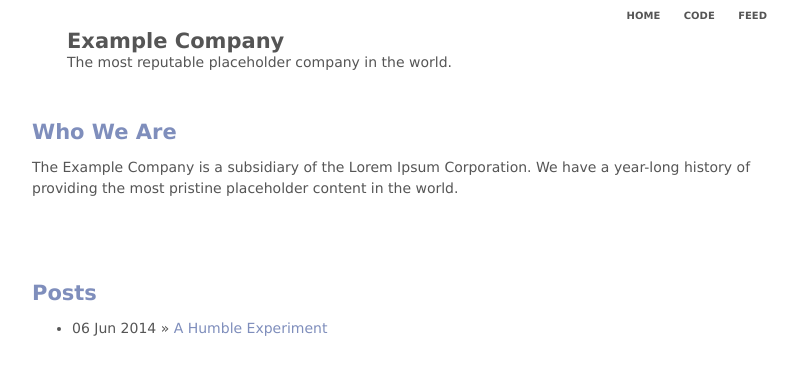
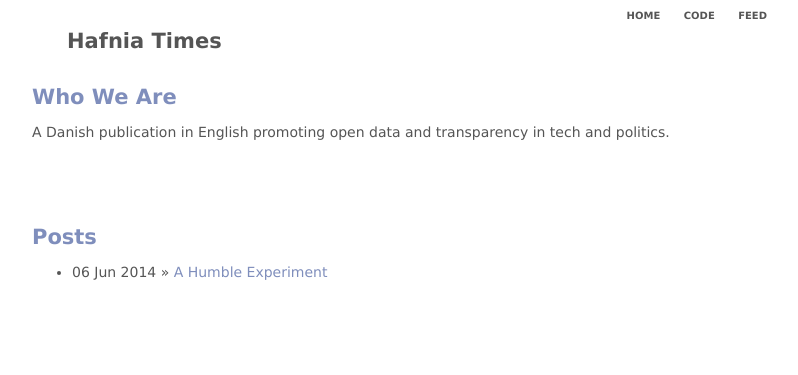
Before and after one commit to hafniatimes/hafniatimes.github.io, a Jekyll site: the page built from index.html, in a window 1280 px wide. Shown: the top 375 px of the page, without its empty margins (243-1041 px from the left). Built offline with Jekyll 4.4.1, drawn with Linux system fonts in a browser that asks for light colours.

Commit message:
Tweaks to index.html

```diff
--- a/index.html
+++ b/index.html
@@ -1,15 +1,10 @@
 ---
 layout: default
-title:  "Example Company"
-front:  true
+title:  "Hafnia Times"
 ---
 <div class="row" id="name" role="banner">
     <div class="box">
-        <h1>Example Company</h1>
-
-        <p id="header">
-            The most reputable placeholder company in the world.
-        </p>
+        <h1>{{ page.title }}</h1>
     </div>
 </div>
 
@@ -17,7 +12,7 @@ front:  true
     <div class="box" id="company-info" role="section">
         <h2>Who We Are</h2>
 
-        <p>The Example Company is a subsidiary of the Lorem Ipsum Corporation. We have a year-long history of providing the most pristine placeholder content in the world.</p>
+        <p>A Danish publication in English promoting open data and transparency in tech and politics.</p>
     </div>
 </div>
 
```
